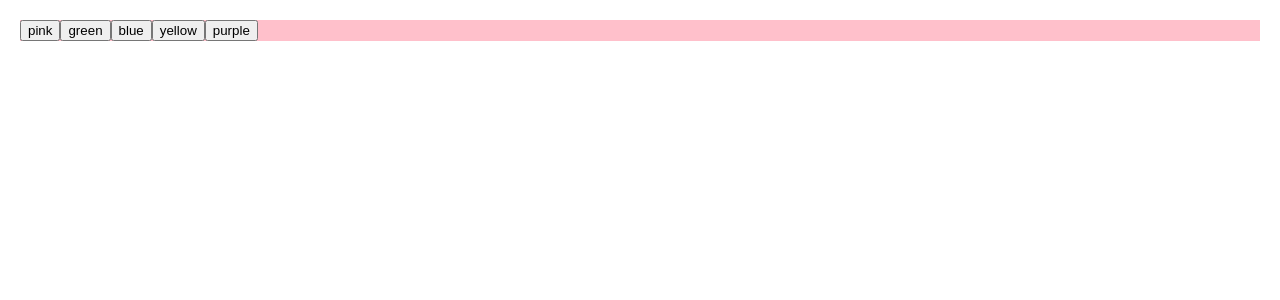
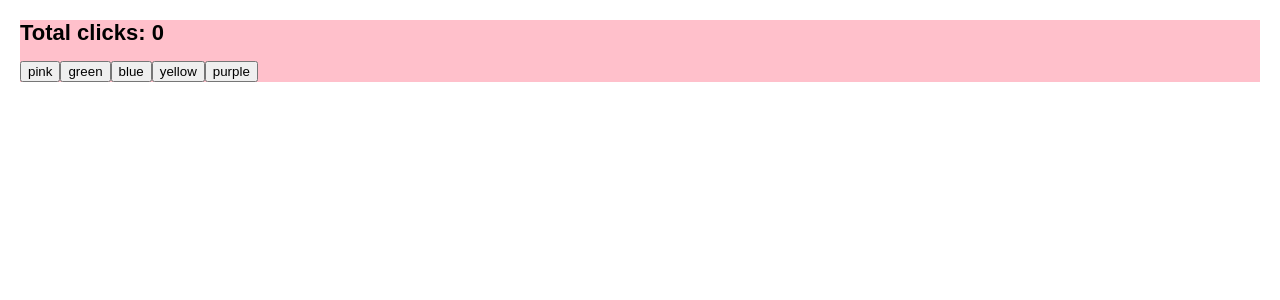
Before and after one commit to Fakecloak/my-first-react-app, a React (Vite) app: page / in a window 1280 px wide. Shown: the top 300 px of the page. Built offline with nearby package versions, Linux system fonts and the light colour scheme.

Commit message:
add total click count using state

```diff
--- a/src/bg_changing.jsx
+++ b/src/bg_changing.jsx
@@ -3,11 +3,10 @@ import { useState } from 'react';
 const COLORS = ["pink", "green", "blue", "yellow", "purple"];
 
 export default function BgChanger() {
-
     const [backgroundColor, setBackgroundColor] = useState(COLORS[0]);
-
+    const [clickCount, setClickCount] = useState(0);
   const onButtonClick = (color) => () => {
-
+    setClickCount((clickCount) => clickCount + 1);
     setBackgroundColor(color);
   };
 
@@ -18,6 +17,7 @@ export default function BgChanger() {
         backgroundColor,
       }}
     >
+        <h1> Total clicks: {clickCount}</h1>
       {COLORS.map((color) => (
         <button
           type="button"
```
